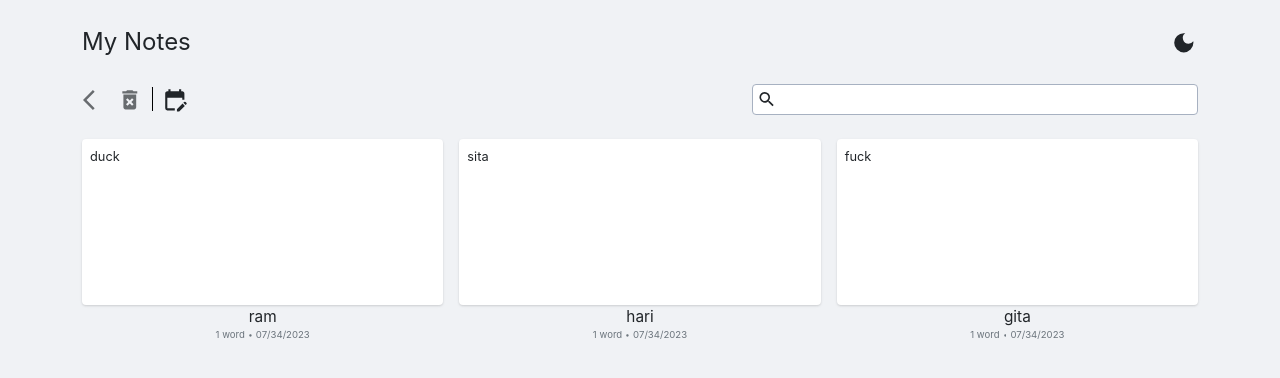
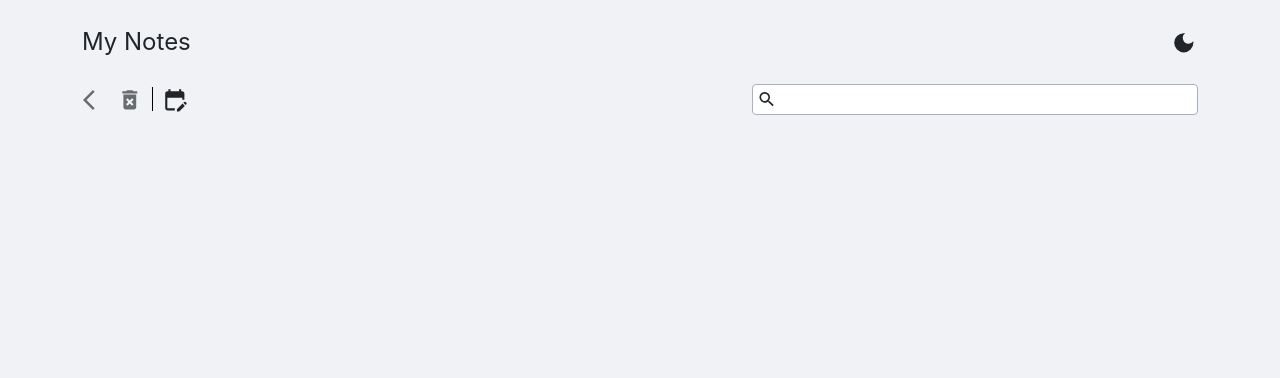
Before and after one commit to NavinPanthi/react-note-app, a React (Create React App) app: page / in a window 1280 px wide. Shown: the top 378 px of the page. Built offline with nearby package versions, Linux system fonts and the light colour scheme.

Commit message:
Any note can be edited and saved.

```diff
--- a/src/App.js
+++ b/src/App.js
@@ -5,30 +5,7 @@ import { useEffect } from "react";
 
 let nextId = 4;
 const initialLists = [
-  {
-    id: 0,
-    heading: "ram",
-    text: "duck",
-    date: "07/34/2023",
-    selected: false,
-    words: 1,
-  },
-  {
-    id: 1,
-    heading: "hari",
-    text: "sita",
-    date: "07/34/2023",
-    selected: false,
-    words: 1,
-  },
-  {
-    id: 2,
-    heading: "gita",
-    text: "fuck",
-    date: "07/34/2023",
-    selected: false,
-    words: 1,
-  },
+
 ];
 const App = () => {
   const [notes, setNotes] = useState(initialLists);
@@ -48,6 +25,9 @@ const App = () => {
   );
   const addNote = (noteText) => {
     const countWords = () => {
+      if(noteText===""){
+        return 0;
+      }
       const words = noteText.trim().split(/\s+/);
       return words.length;
     };
@@ -72,27 +52,27 @@ const App = () => {
     );
   };
 
-  const handleDoubleDivClick = (doubleClickedId) => {
+  // const handleDoubleDivClick = (doubleClickedId) => {
 
+  //   setNotes((notes) =>
+  //   notes.map((note) => ({
+  //     ...note,
+  //     text: note.id === doubleClickedId ? (note.text = editedText):note.text,
+  //   }))
+  // );
+  //}
+  const handleDoubleDivClick = (nextNote) => {
+    console.log("NextNote:",nextNote.id);
     setNotes((notes) =>
-    notes.map((note) => ({
-      ...note,
-      text: note.id === doubleClickedId ? (note.text = editedText) : note.text,
-    }))
+    notes.map((note) => {
+      if(note.id === nextNote.id){
+        return nextNote;
+      }
+      else
+      return note;
+    })
   );
   }
-  // const handleDoubleDivClick = (nextNote) => {
-  //   console.log("NextNote:",nextNote.id);
-  //   setNotes((notes) =>
-  //   notes.map((note) => {
-  //     if(note.id === nextNote.id){
-  //       return nextNote;
-  //     }
-  //     else
-  //     return note;
-  //   })
-  // );
-  // }
 
   const deleteNote = () => {
     setNotes(notes.filter((note) => !note.selected));
--- a/src/Components/Header.js
+++ b/src/Components/Header.js
@@ -17,7 +17,7 @@ const Header = ({
   setIsCreateModalOpen,
   handleSearch,
   isEditModalOpen,
-  setIsEditModalOpen
+  setIsEditModalOpen,
 }) => {
   const [isDeleteModalOpen, setIsDeleteModalOpen] = useState(false);
 
@@ -34,14 +34,14 @@ const Header = ({
   const backButton = !isCreateModalOpen && !isEditModalOpen;
   console.log("Backbutton disabled: ", backButton);
 
-  if(isBackButtonClicked){
-    if(isEditModalOpen){
-      setIsEditModalOpen(!isEditModalOpen);
-    }
-    if (isCreateModalOpen){
-      handleNoteAddition();
-    }
+  if (isBackButtonClicked && isEditModalOpen) {
+    setIsEditModalOpen(!isEditModalOpen);
+    setisBackButtonClicked(false);
   }
+  if (isBackButtonClicked && isCreateModalOpen) {
+    handleNoteAddition();
+  }
+
   if (darkMode) document.documentElement.classList.add("dark-theme");
   else document.documentElement.classList.remove("dark-theme");
   return (
--- a/src/Components/Note.js
+++ b/src/Components/Note.js
@@ -1,5 +1,6 @@
 import { useState } from "react";
 import { MdCircle } from "react-icons/md";
+import { useEffect } from "react";
 
 const Note = ({
   note,
@@ -30,6 +31,18 @@ const Note = ({
   const handleEditedId = (eId) => {
     setEditedId(eId);
   };
+  let classNames = "rounded p-2";
+  // useEffect to handle changes to isEditModalOpen
+
+  const handleChange = (e) => {
+    setEditedText(e.target.value);
+    let words = e.target.value.trim().split(/\s+/);
+    let wordsLength = words.length;
+    if(e.target.value===""){
+      wordsLength=0;
+    }
+    handleDoubleDivClick({ ...note, text: e.target.value, id: editedId, words: wordsLength });
+  };
 
   if (isEditModalOpen) {
     console.log("editedId", editedId);
@@ -41,14 +54,9 @@ const Note = ({
             rows="5"
             color="20"
             placeholder="Type to add a note..."
-            onChange={(e) => {
-              setEditedText(e.target.value);
-              setEditing(true);
-              console.log("Editing state, editedId", editing, editedId);
-              handleDoubleDivClick(editedId);
-            }}
+            onChange={handleChange}
             value={editedText}
-            className="rounded p-2 "
+            className={classNames}
           ></textarea>
         </div>
         <div className="note-footer d-flex flex-column">
--- a/src/Components/NotesList.js
+++ b/src/Components/NotesList.js
@@ -24,6 +24,7 @@
 
 import Note from "./Note";
 import { useState } from "react";
+
 // import AddNote from "./AddNote";
 const NotesList = ({
   notes,
@@ -52,14 +53,13 @@ const NotesList = ({
             words={note.words}
             handleDivClick={handleDivClick}
             handleDoubleDivClick={handleDoubleDivClick}
-            editedText = {editedText}
+            editedText={editedText}
             setEditedText={setEditedText}
             isEditModalOpen={isEditModalOpen}
             setIsEditModalOpen={setIsEditModalOpen}
             editedId={editedId}
-            setEditedId = {setEditedId}
+            setEditedId={setEditedId}
           />
-
         </div>
       ))}
     </div>
```
Also changed, not shown: src/index.css (line endings or trailing spaces).
